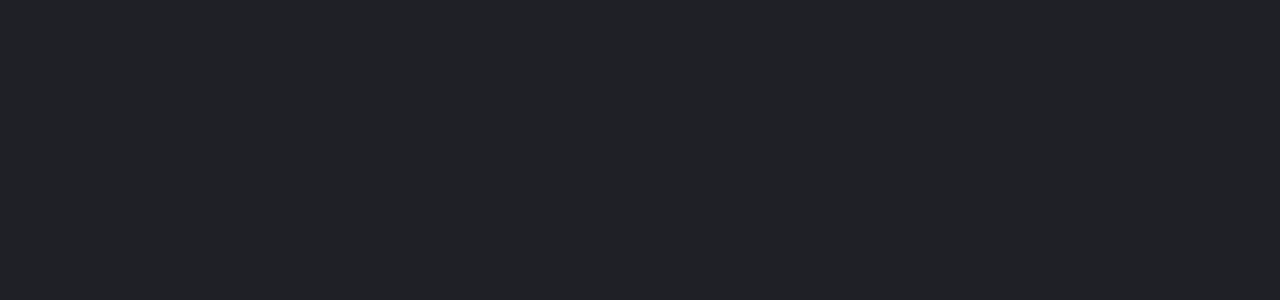
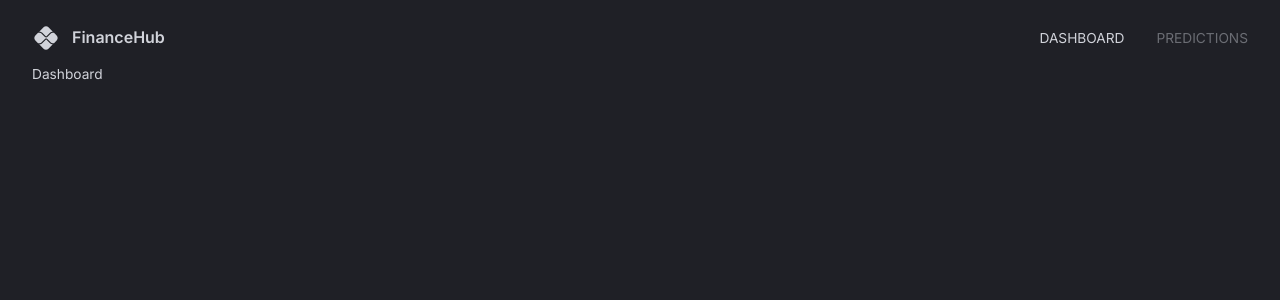
Before and after one commit to zlatanov-dev/Financial-App, a React (Vite) app in the folder client/: page / in a window 1280 px wide. Shown: the top 300 px of the page. Built offline with nearby package versions, Linux system fonts and the light colour scheme.

Commit message:
Add Navbar

```diff
--- a/client/src/App.tsx
+++ b/client/src/App.tsx
@@ -1,7 +1,29 @@
+import { CssBaseline, ThemeProvider,  } from "@mui/material"
+import { createTheme } from "@mui/material/styles"
+import { useMemo } from "react"
+import { themeSettings } from "./theme"
+import { BrowserRouter, Route, Routes } from "react-router-dom"
+import { Box } from "@mui/material"
+import Navbar from "@/scenes/navbar"
+import Dashboard from "@/scenes/dashboard"
+
 function App() {
+  const theme = useMemo(() => createTheme(themeSettings), [])
   return (
       <div className='app'>
+        <BrowserRouter>
+        <ThemeProvider theme={theme}>
+            <CssBaseline />
+            <Box width="100%" height="100%" padding="1rem 2rem 4rem 2rem">
+              <Navbar/>
+              <Routes>
+                <Route path="/" element={<Dashboard />}/>
+                <Route path="/predictions" element={<div> Predictions page</div>}/>
 
+              </Routes>
+            </Box>
+        </ThemeProvider>
+        </BrowserRouter>
       </div>
 
   )
--- /dev/null
+++ b/client/src/components/FlexBetween.tsx
@@ -0,0 +1,10 @@
+import { Box } from "@mui/material";
+import { styled } from "@mui/system";
+
+const FlexBetween = styled(Box)({
+    display : "flex",
+    justifyContent : "space-between",
+    alignItems : "center",
+})
+
+export default FlexBetween;
--- /dev/null
+++ b/client/src/expanded-theme.ts
@@ -0,0 +1,10 @@
+// import { Palette, PaletteColor } from '@mui/material/styles/createPalette';
+
+declare module "@mui/material/styles/createPalette" {
+  interface PaletteColor {
+    [key: number]: string;
+  }
+  interface Palette {
+    tertiary: PaletteColor;
+  }
+}
--- /dev/null
+++ b/client/src/scenes/dashboard/index.tsx
@@ -0,0 +1,12 @@
+import { Box, useTheme } from '@mui/material'
+
+type Props = {}
+
+const Dashboard = (props: Props) => {
+    const { palette } = useTheme();
+  return (
+    <Box color={palette.grey[300]}>Dashboard</Box>
+  )
+}
+
+export default Dashboard
--- /dev/null
+++ b/client/src/scenes/navbar/index.tsx
@@ -0,0 +1,47 @@
+import { useState } from "react";
+import { Link } from "react-router-dom";
+import { Box, Typography, useTheme } from "@mui/material";
+import FlexBetween from "@/components/FlexBetween";
+
+import PixIcon from '@mui/icons-material/Pix';
+type Props = {};
+
+const Navbar = (props: Props) => {
+  const { palette }  = useTheme();
+  const [selected, setSelected] = useState("dashboard");
+  return (
+    <FlexBetween mb="0.25rem" p="0.5rem 0rem" color={palette.grey[300]}>
+    {/* Left Side */}
+    <FlexBetween gap="0.75rem">
+        <PixIcon sx={{ fontSize: "28px" }} />
+        <Typography variant="h4" fontSize="16px">FinanceHub</Typography>
+    </FlexBetween>
+
+    {/* Right Side */}
+    <FlexBetween gap="2rem">
+
+        <Box sx={{"&:hover": {color: palette.primary[100]}}}>
+            <Link
+            to="/"
+            onClick={()=> setSelected("dashboard")}
+            style={{ color: selected === "dashboard" ? "inherit" : palette.grey[700],
+          textDecoration: "inherit" }}
+            > DASHBOARD
+            </Link>
+        </Box>
+        <Box sx={{"&:hover": {color: palette.primary[100]}}}>
+            <Link
+            to="/predictions"
+            onClick={()=> setSelected("predictions")}
+            style={{ color: selected === "predictions" ? "inherit" : palette.grey[700],
+          textDecoration: "inherit" }}
+            > PREDICTIONS
+            </Link>
+        </Box>
+    </FlexBetween>
+
+    </FlexBetween>
+  );
+};
+
+export default Navbar;
```
Also changed, not shown: client/package.json (+10 -2 lines), 1 other file (tests, documents, lock files or other folders).
